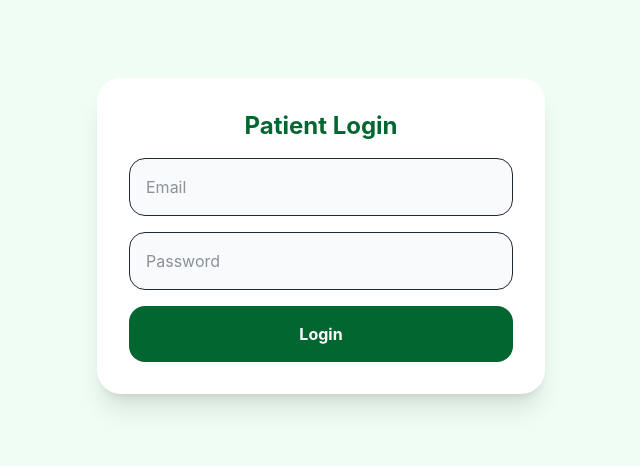
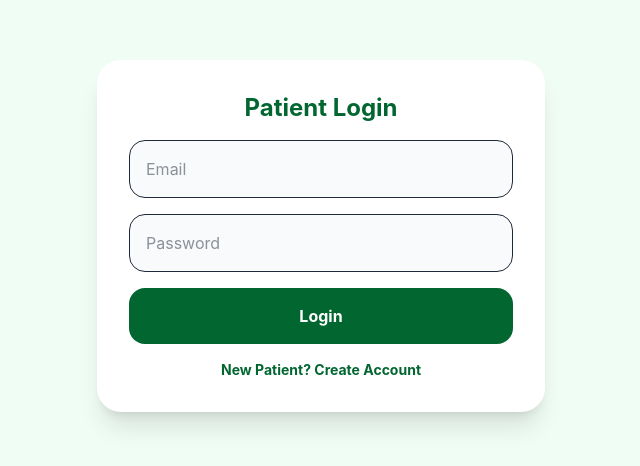
Before and after one commit to nk960030-rgb/eshaa-physio-care, a React (Vite) app: page /patient-login in a window 1280 px wide. Shown: the part 164-630 px from the top of the page, without its empty margins (319-959 px from the left). Built offline with nearby package versions, Linux system fonts and the light colour scheme; no server answers; the HTML template or start-up script is replaced by a standard one.

Commit message:
Add files via upload

```diff
--- a/src/pages/PatientLogin.jsx
+++ b/src/pages/PatientLogin.jsx
@@ -1,34 +1,66 @@
 import React, { useState } from 'react';
 import { auth, db } from '../firebase';
-import { signInWithEmailAndPassword } from 'firebase/auth';
-import { useNavigate } from 'react-router-dom';import { doc, getDoc } from 'firebase/firestore';
+import { signInWithEmailAndPassword, createUserWithEmailAndPassword } from 'firebase/auth';
+import { useNavigate } from 'react-router-dom';
+import { doc, setDoc } from 'firebase/firestore';
 
 export default function PatientLogin() {
+  const [isSignUp, setIsSignUp] = useState(false);
   const [email, setEmail] = useState('');
   const [password, setPassword] = useState('');
+  const [name, setName] = useState('');
+  const [age, setAge] = useState('');
+  const [condition, setCondition] = useState('');
   const navigate = useNavigate();
 
-  const handleLogin = async (e) => {
+  const handleAuth = async (e) => {
     e.preventDefault();
     try {
-      const res = await signInWithEmailAndPassword(auth, email, password);
-      const userDoc = await getDoc(doc(db, "profiles", res.user.uid));
-      if (userDoc.data()?.role === 'patient') {
-        navigate("/patient-dashboard", { replace: true });
+      if (isSignUp) {
+        // Create New Patient
+        const res = await createUserWithEmailAndPassword(auth, email, password);
+        await setDoc(doc(db, "profiles", res.user.uid), {
+          full_name: name,
+          age: age,          condition: condition,
+          role: 'patient',
+          is_approved: false, // Must be approved by therapist
+          createdAt: new Date().toISOString()
+        });
+        alert("Registration Successful! Please wait for Therapist approval.");
       } else {
-        alert("Access Denied: Please use the Therapist Portal.");
-        await auth.signOut();
+        // Login Existing Patient
+        await signInWithEmailAndPassword(auth, email, password);
       }
-    } catch (err) { alert("Invalid Credentials"); }
+      navigate("/patient-dashboard");
+    } catch (err) {
+      alert(err.message);
+    }
   };
 
   return (
     <div className="h-screen flex items-center justify-center bg-green-50 p-6">
-      <form onSubmit={handleLogin} className="bg-white p-8 rounded-3xl shadow-xl w-full max-w-md space-y-4">
-        <h2 className="text-2xl font-bold text-center text-green-800">Patient Login</h2>
-        <input type="email" placeholder="Email" className="w-full p-4 bg-gray-50 rounded-2xl border focus:border-green-800 outline-none" onChange={e => setEmail(e.target.value)} required />
-        <input type="password" placeholder="Password" className="w-full p-4 bg-gray-50 rounded-2xl border focus:border-green-800 outline-none" onChange={e => setPassword(e.target.value)} required />
-        <button type="submit" className="w-full p-4 bg-green-800 text-white rounded-2xl font-bold hover:bg-green-900 transition">Login</button>
+      <form onSubmit={handleAuth} className="bg-white p-8 rounded-3xl shadow-xl w-full max-w-md space-y-4">
+        <h2 className="text-2xl font-bold text-center text-green-800">
+          {isSignUp ? 'New Patient Registration' : 'Patient Login'}
+        </h2>        {isSignUp && (
+          <>
+            <input required placeholder="Full Name" className="w-full p-4 bg-gray-50 rounded-2xl border outline-none" onChange={e => setName(e.target.value)} />
+            <div className="grid grid-cols-2 gap-2">
+               <input required type="number" placeholder="Age" className="p-4 bg-gray-50 rounded-2xl border outline-none" onChange={e => setAge(e.target.value)} />
+               <input required placeholder="Condition (e.g. Back Pain)" className="p-4 bg-gray-50 rounded-2xl border outline-none" onChange={e => setCondition(e.target.value)} />
+            </div>
+          </>
+        )}
+
+        <input required type="email" placeholder="Email" className="w-full p-4 bg-gray-50 rounded-2xl border outline-none" onChange={e => setEmail(e.target.value)} />
+        <input required type="password" placeholder="Password" className="w-full p-4 bg-gray-50 rounded-2xl border outline-none" onChange={e => setPassword(e.target.value)} />
+
+        <button type="submit" className="w-full p-4 bg-green-800 text-white rounded-2xl font-bold">
+          {isSignUp ? 'Register Now' : 'Login'}
+        </button>
+
+        <p className="text-center text-sm text-green-800 font-bold cursor-pointer" onClick={() => setIsSignUp(!isSignUp)}>          {isSignUp ? 'Already have an account? Login' : 'New Patient? Create Account'}
+        </p>
       </form>
     </div>
   );
```
